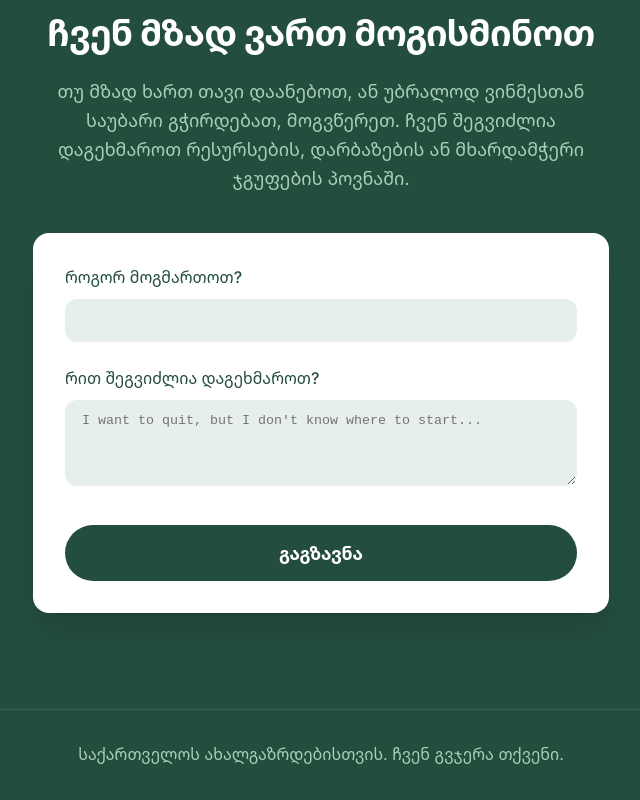
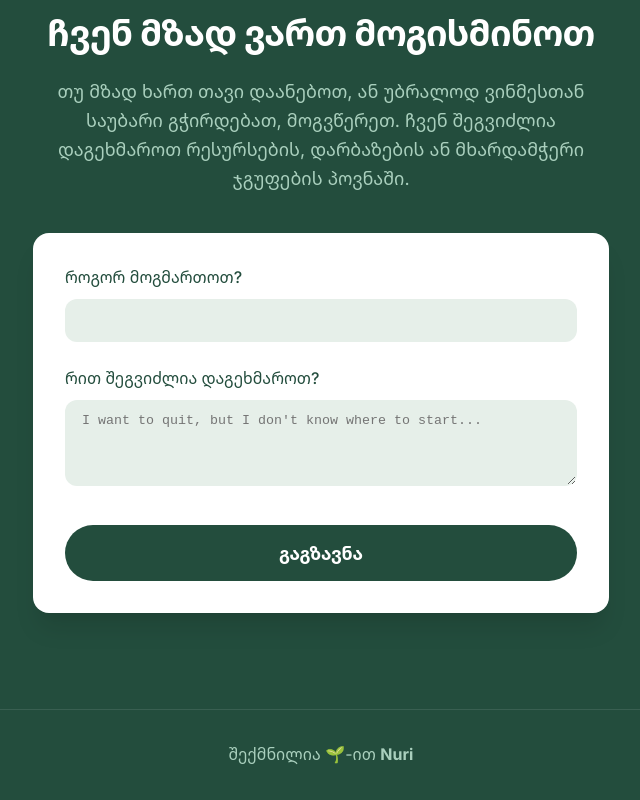
Before and after one commit to nurihq/stop-smoking-sakartvelo, a plain HTML site: page index.html in a window 1280 px wide. Shown: the part 2601-3401 px from the top of the page, without its empty margins (319-959 px from the left). Drawn offline with Linux system fonts and the light colour scheme.

Commit message:
Update footer to Nuri default format

```diff
--- a/index.html
+++ b/index.html
@@ -214,9 +214,9 @@
     </main>
 
     <footer class="bg-forest text-center py-8 text-soft-green-light text-sm border-t border-white/10">
-        <p data-en="For the youth of Sakartvelo. We believe in you."
-            data-ka="საქართველოს ახალგაზრდებისთვის. ჩვენ გვჯერა თქვენი.">საქართველოს ახალგაზრდებისთვის. ჩვენ გვჯერა
-            თქვენი.</p>
+        <p><span data-en="Built with 🌱 by" data-ka="შექმნილია 🌱-ით">Built with 🌱 by</span> <a
+                href="https://nuri.software" target="_blank"
+                style="color: inherit; text-decoration: none; font-weight: bold;">Nuri</a></p>
     </footer>
 
     <script src="script.js"></script>
```
